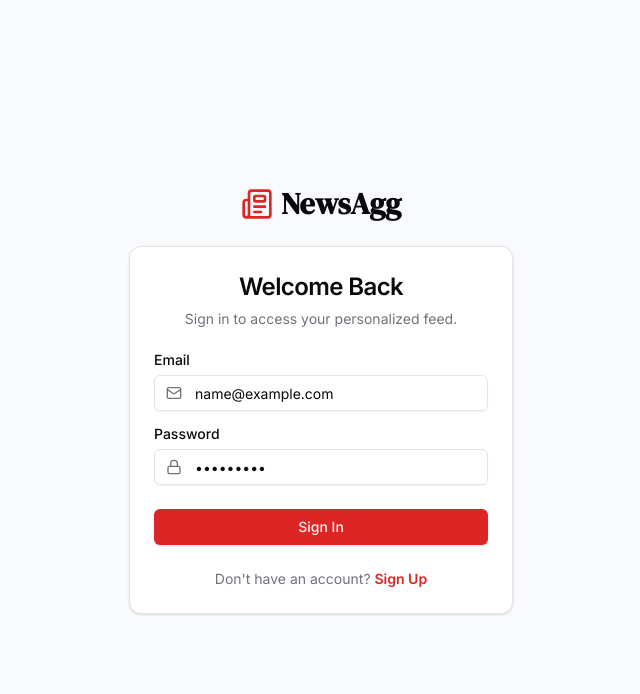
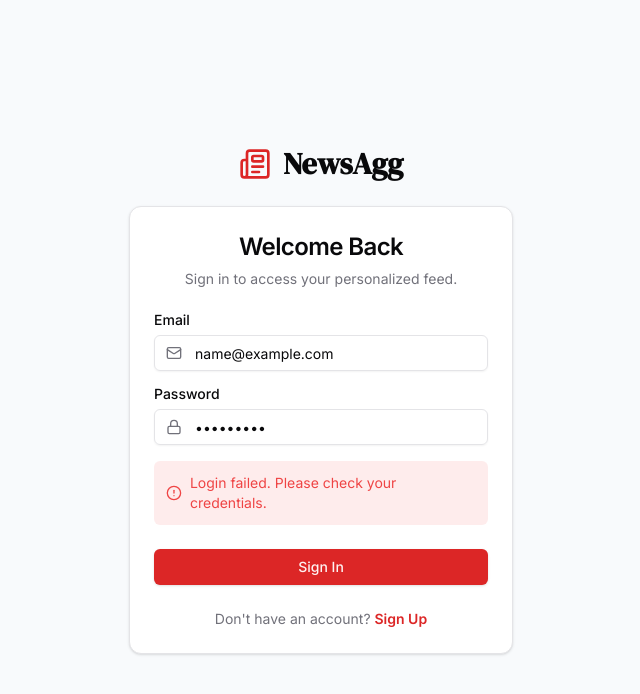
Before and after one commit to kk5b/news-aggregator, a React (Vite) app in the folder client/: page /login in a window 1280 px wide. Both pictures are taken after typing "name@example.com", "Sample123" into the empty fields and a click on the button "Sign In". Shown: the top 694 px of the page, without its empty margins (319-959 px from the left). Built offline with nearby package versions, Linux system fonts and the light colour scheme; no server answers.

Commit message:
toast added

```diff
--- a/client/src/pages/LoginPage.jsx
+++ b/client/src/pages/LoginPage.jsx
@@ -1,24 +1,29 @@
+import React, { useState } from 'react';
+import { Link } from 'react-router-dom';
 import { Button } from "@/components/ui/button";
 import { Card, CardContent, CardDescription, CardFooter, CardHeader, CardTitle } from "@/components/ui/card";
 import { Input } from "@/components/ui/input";
 import { Label } from "@/components/ui/label";
 import { useAuth } from '@/context/AuthContext';
 import axiosInstance from '@/utils/axiosInstance';
-import { Lock, Mail, Newspaper } from 'lucide-react';
-import { useState } from 'react';
-import { Link } from 'react-router-dom';
+import { Lock, Mail, Newspaper, AlertCircle } from 'lucide-react';
 import { toast } from 'sonner';
 
 const LoginPage = () => {
     const [formData, setFormData] = useState({ email: "", password: "" });
     const [loading, setLoading] = useState(false);
+    const [error, setError] = useState("");
     const { login } = useAuth();
 
-    const handleChange = (e) => setFormData({ ...formData, [e.target.id]: e.target.value });
+    const handleChange = (e) => {
+        setError("");
+        setFormData({ ...formData, [e.target.id]: e.target.value });
+    };
 
     const handleSubmit = async (e) => {
         e.preventDefault();
         setLoading(true);
+        setError("");
         try {
             const response = await axiosInstance.post("/auth/login", formData);
             if (response.data.token) {
@@ -26,7 +31,9 @@ const LoginPage = () => {
                 login(response.data.token);
             }
         } catch (err) {
-            toast.error(err.response?.data?.msg || "Login failed. Please check your credentials.");
+            const errorMessage = err.response?.data?.msg || "Login failed. Please check your credentials.";
+            setError(errorMessage);
+            toast.error(errorMessage);
         } finally {
             setLoading(false);
         }
@@ -34,7 +41,7 @@ const LoginPage = () => {
 
     return (
         <div className="min-h-screen flex flex-col items-center justify-center bg-slate-50 dark:bg-zinc-950 p-4">
-            <div className="flex items-center gap-2 mb-6">
+            <div className="flex items-center gap-3 mb-6">
                 <Newspaper className="h-8 w-8 text-primary" />
                 <h1 className="text-3xl font-serif font-bold">NewsAgg</h1>
             </div>
@@ -59,6 +66,15 @@ const LoginPage = () => {
                                 <Input id="password" type="password" required value={formData.password} onChange={handleChange} className="pl-10" />
                             </div>
                         </div>
+
+                        {/* --- The New Error UI --- */}
+                        {error && (
+                            <div className="flex items-center gap-2 text-sm text-destructive bg-destructive/10 p-3 rounded-md">
+                                <AlertCircle className="h-4 w-4" />
+                                <p>{error}</p>
+                            </div>
+                        )}
+
                         <Button type="submit" className="w-full mt-2" disabled={loading}>
                             {loading ? 'Signing In...' : 'Sign In'}
                         </Button>
--- a/client/src/pages/RegisterPage.jsx
+++ b/client/src/pages/RegisterPage.jsx
@@ -1,26 +1,29 @@
+import React, { useState } from 'react';
+import { Link } from 'react-router-dom';
 import { Button } from "@/components/ui/button";
 import { Card, CardContent, CardDescription, CardFooter, CardHeader, CardTitle } from "@/components/ui/card";
 import { Input } from "@/components/ui/input";
 import { Label } from "@/components/ui/label";
 import { useAuth } from '@/context/AuthContext';
 import axiosInstance from '@/utils/axiosInstance';
-import { Lock, Mail, Newspaper, User } from 'lucide-react';
-import { useState } from 'react';
-import { Link } from 'react-router-dom';
+import { Mail, Lock, User, Newspaper, AlertCircle } from 'lucide-react';
 import { toast } from 'sonner';
 
 const RegisterPage = () => {
     const [formData, setFormData] = useState({ username: "", email: "", password: "" });
     const [loading, setLoading] = useState(false);
+    const [error, setError] = useState("");
     const { login } = useAuth();
 
     const handleChange = (e) => {
+        setError("");
         setFormData({ ...formData, [e.target.id]: e.target.value });
     };
 
     const handleSubmit = async (e) => {
         e.preventDefault();
         setLoading(true);
+        setError("");
         try {
             const response = await axiosInstance.post("/auth/register", formData);
             if (response.data.token) {
@@ -28,7 +31,9 @@ const RegisterPage = () => {
                 login(response.data.token);
             }
         } catch (err) {
-            toast.error(err.response?.data || "Registration failed. Please try again.");
+            const errorMessage = err.response?.data || "Registration failed. Please try again.";
+            setError(errorMessage); // Set the inline error message
+            toast.error(errorMessage);
         } finally {
             setLoading(false);
         }
@@ -36,7 +41,7 @@ const RegisterPage = () => {
 
     return (
         <div className="min-h-screen flex flex-col items-center justify-center bg-slate-50 dark:bg-zinc-950 p-4">
-            <div className="flex items-center gap-2 mb-6">
+            <div className="flex items-center gap-3 mb-6">
                 <Newspaper className="h-8 w-8 text-primary" />
                 <h1 className="text-3xl font-serif font-bold">NewsAgg</h1>
             </div>
@@ -68,6 +73,15 @@ const RegisterPage = () => {
                                 <Input id="password" type="password" required value={formData.password} onChange={handleChange} className="pl-10" />
                             </div>
                         </div>
+
+                        {/* --- The New Error UI --- */}
+                        {error && (
+                            <div className="flex items-center gap-2 text-sm text-destructive bg-destructive/10 p-3 rounded-md">
+                                <AlertCircle className="h-4 w-4" />
+                                <p>{error}</p>
+                            </div>
+                        )}
+
                         <Button type="submit" className="w-full mt-2" disabled={loading}>
                             {loading ? 'Creating Account...' : 'Sign Up'}
                         </Button>
```
